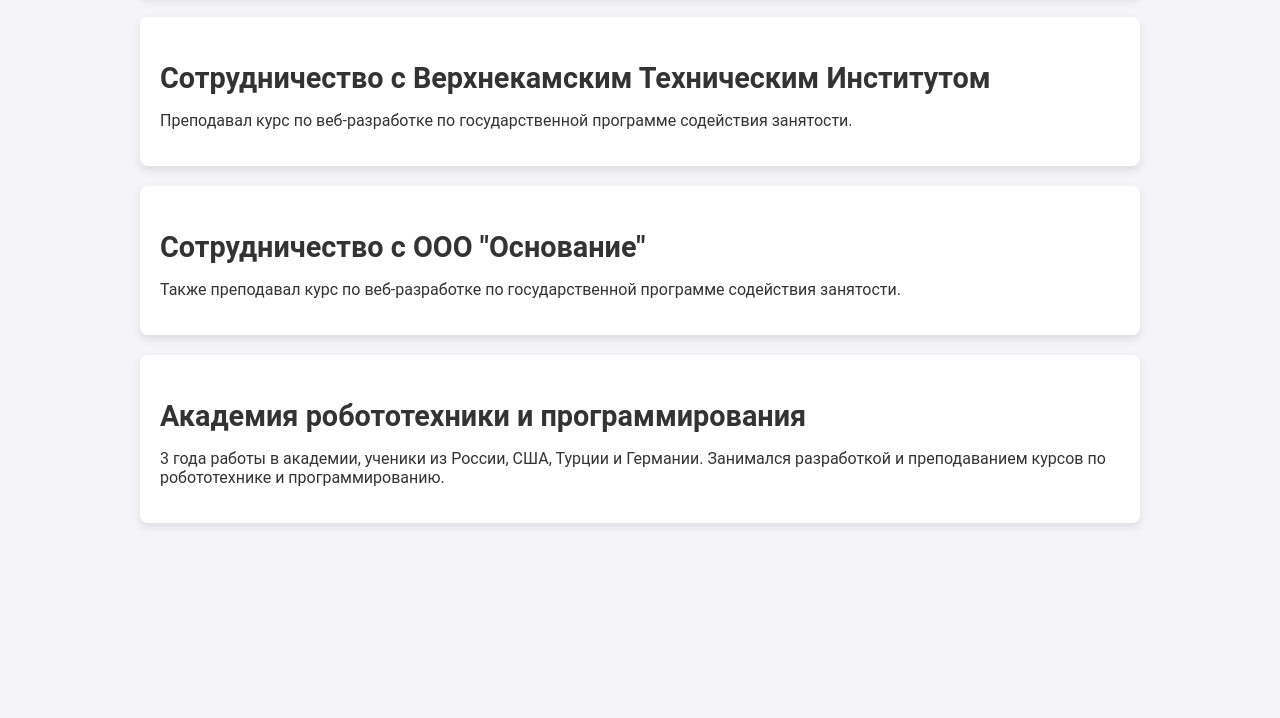
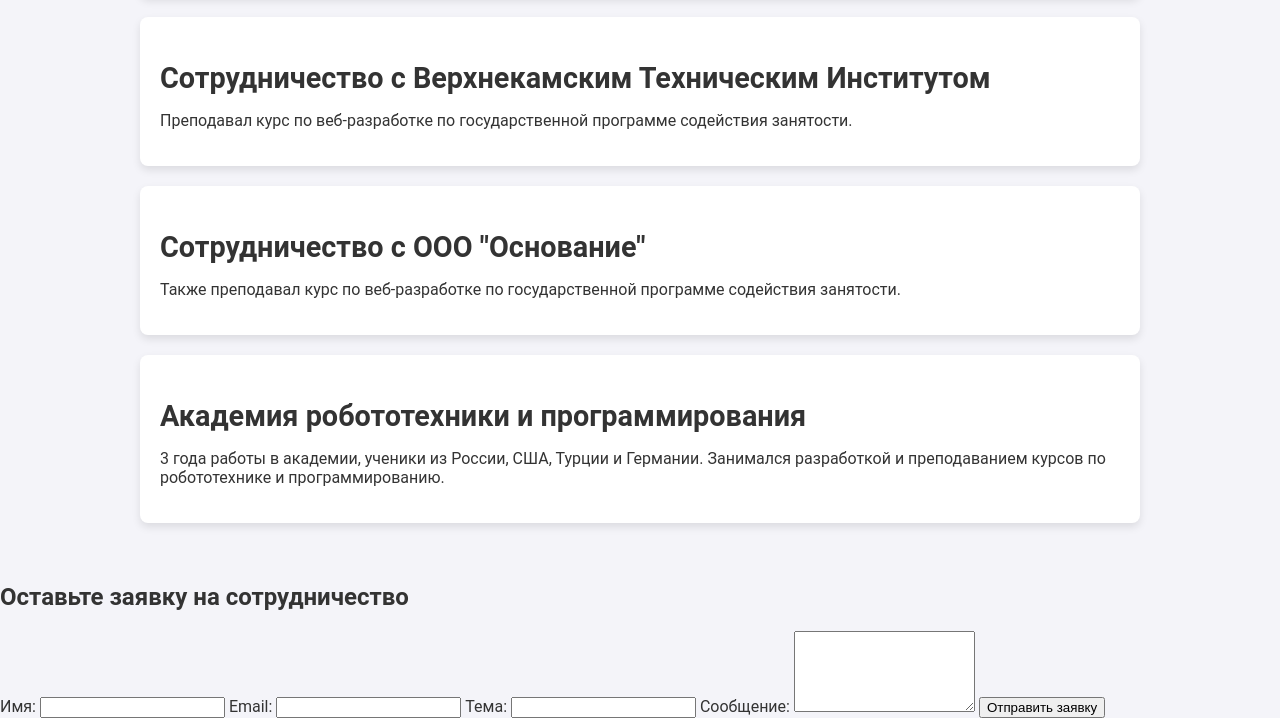
Before and after one commit to haslich-sourse/final-project, a plain HTML site: page JOBS/portfolio.html in a window 1280 px wide. Shown: the part 453-1171 px from the top of the page. Before the commit the page ends 1016 px from the top, so only its background shows below. Drawn offline with Linux system fonts and the light colour scheme.

Commit message:
add a form

```diff
--- a/JOBS/portfolio.html
+++ b/JOBS/portfolio.html
@@ -69,6 +69,25 @@
         </div>
       </section>
     </main>
+    <!-- Форма для заявки на сотрудничество -->
+    <div class="form-section">
+      <h2>Оставьте заявку на сотрудничество</h2>
+      <form action="process_form.php" method="POST">
+        <label for="name">Имя:</label>
+        <input type="text" id="name" name="name" required />
+
+        <label for="email">Email:</label>
+        <input type="email" id="email" name="email" required />
+
+        <label for="subject">Тема:</label>
+        <input type="text" id="subject" name="subject" required />
+
+        <label for="message">Сообщение:</label>
+        <textarea id="message" name="message" rows="5" required></textarea>
+
+        <button type="submit">Отправить заявку</button>
+      </form>
+    </div>
 
     <!-- Подключаем JavaScript -->
     <script src="portfolio.js"></script>
```
